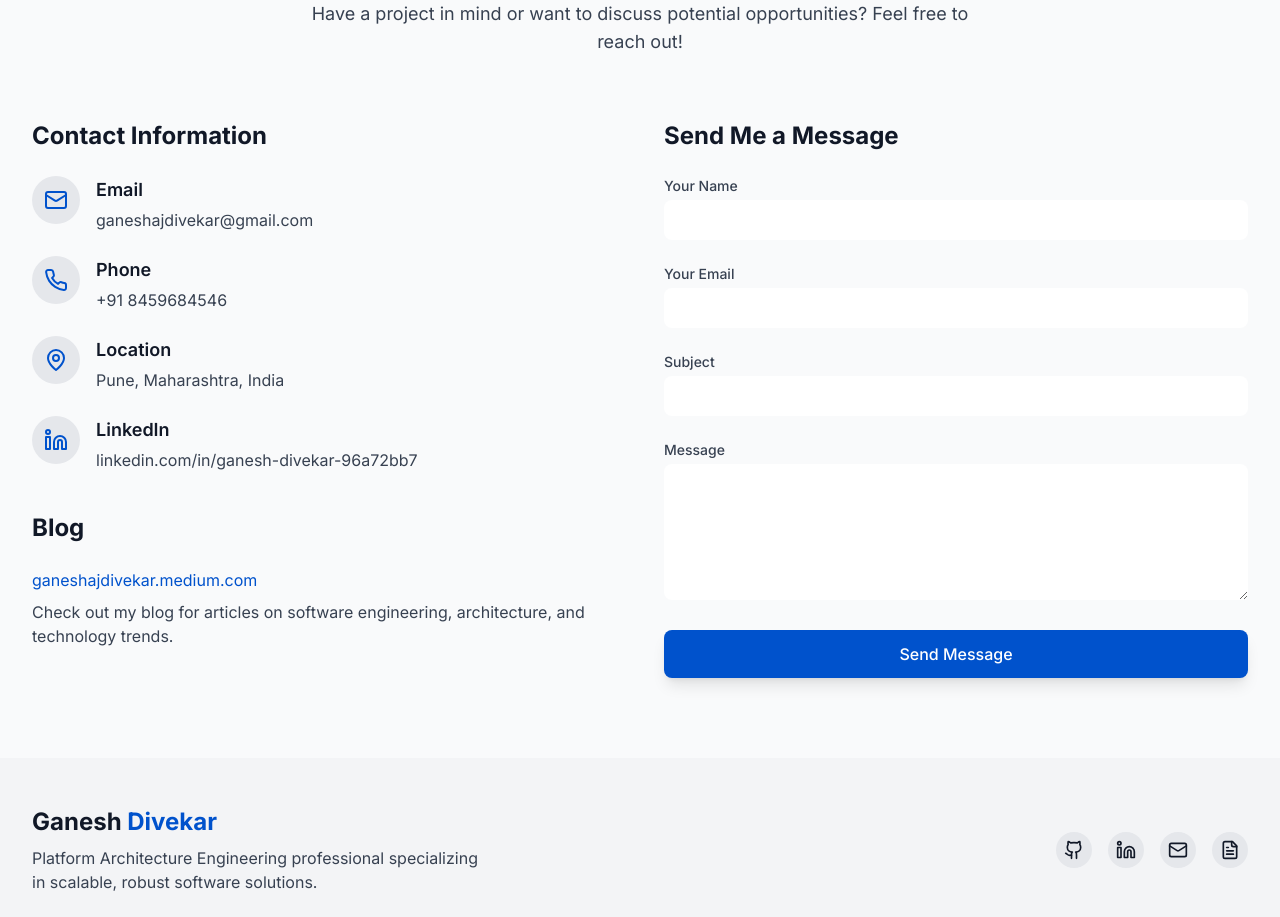
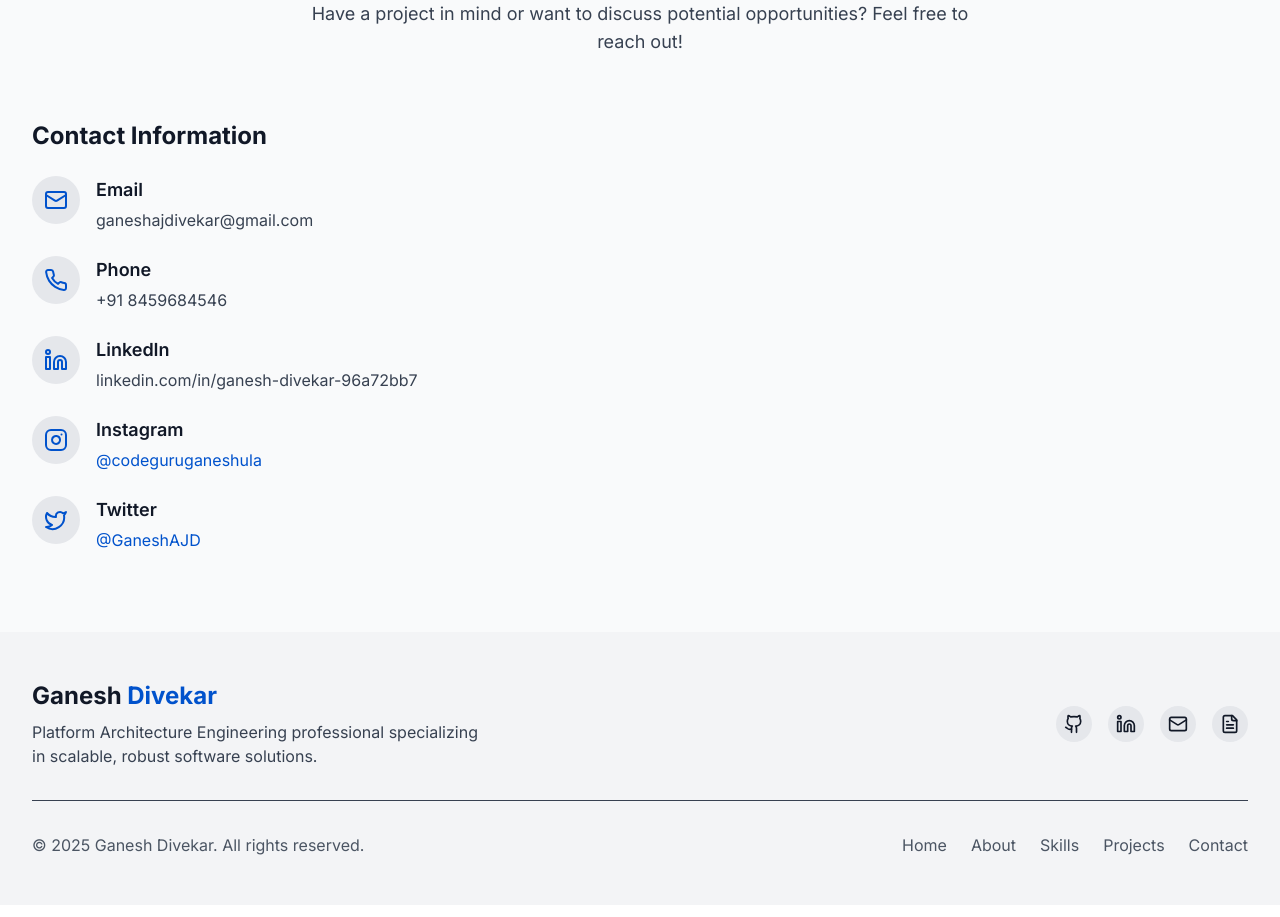
Before and after one commit to GaneshajDivekar/ganeshdivekarprofile, a React (Vite) app: page / in a window 1280 px wide. Shown: the part 5880-6797 px from the top of the page. Built offline with nearby package versions, Linux system fonts and the light colour scheme.

Commit message:
added social media

```diff
--- a/package.json
+++ b/package.json
@@ -10,6 +10,7 @@
     "preview": "vite preview"
   },
   "dependencies": {
+    "framer-motion": "^12.4.10",
     "lucide-react": "^0.344.0",
     "react": "^18.3.1",
     "react-dom": "^18.3.1"
@@ -28,6 +29,6 @@
     "tailwindcss": "^3.4.1",
     "typescript": "^5.5.3",
     "typescript-eslint": "^8.3.0",
-    "vite": "^5.4.2"
+    "vite": "^6.2.0"
   }
 }
--- a/src/App.tsx
+++ b/src/App.tsx
@@ -6,7 +6,7 @@ import Skills from './components/Skills';
 import Projects from './components/Projects';
 import Contact from './components/Contact';
 import Footer from './components/Footer';
-// import Gallery from './components/Gallery';
+ //import Gallery from './components/Gallery';
 
 function App() {
   const [darkMode, setDarkMode] = useState(false);
@@ -40,7 +40,7 @@ function App() {
         <About darkMode={darkMode} />
         <Skills darkMode={darkMode} />
         <Projects darkMode={darkMode} />
-        {/* <Gallery darkMode={darkMode} /> */}
+        { /*<Gallery darkMode={darkMode} />*/ }
         <Contact darkMode={darkMode} />
       </main>
       <Footer darkMode={darkMode} />
--- a/src/components/Contact.tsx
+++ b/src/components/Contact.tsx
@@ -1,5 +1,6 @@
 import React, { useState } from 'react';
 import { Mail, Phone, MapPin, Linkedin } from 'lucide-react';
+import { Instagram, Twitter } from 'lucide-react';
 
 interface ContactProps {
   darkMode: boolean;
@@ -26,13 +27,11 @@ const Contact: React.FC<ContactProps> = ({ darkMode }) => {
     e.preventDefault();
     setIsSubmitting(true);
 
-    // Simulate form submission
     setTimeout(() => {
       setIsSubmitting(false);
       setSubmitSuccess(true);
       setFormData({ name: '', email: '', subject: '', message: '' });
 
-      // Reset success message after 5 seconds
       setTimeout(() => {
         setSubmitSuccess(false);
       }, 5000);
@@ -89,18 +88,6 @@ const Contact: React.FC<ContactProps> = ({ darkMode }) => {
 
               <div className="flex items-start">
                 <div className={`p-3 rounded-full ${darkMode ? 'bg-gray-800' : 'bg-gray-200'} mr-4`}>
-                  <MapPin className="text-blue-600" size={24} />
-                </div>
-                <div>
-                  <h4 className="text-lg font-semibold mb-1">Location</h4>
-                  <p className={darkMode ? 'text-gray-300' : 'text-gray-700'}>
-                    Pune, Maharashtra, India
-                  </p>
-                </div>
-              </div>
-
-              <div className="flex items-start">
-                <div className={`p-3 rounded-full ${darkMode ? 'bg-gray-800' : 'bg-gray-200'} mr-4`}>
                   <Linkedin className="text-blue-600" size={24} />
                 </div>
                 <div>
@@ -115,125 +102,41 @@ const Contact: React.FC<ContactProps> = ({ darkMode }) => {
                   </a>
                 </div>
               </div>
+
+              <div className="flex items-start">
+                <div className={`p-3 rounded-full ${darkMode ? 'bg-gray-800' : 'bg-gray-200'} mr-4`}>
+                  <Instagram className="text-blue-600" size={24} />
                 </div>
-
-            <div className="mt-10">
-              <h3 className="text-2xl font-bold mb-6">Blog</h3>
+                <div>
+                  <h4 className="text-lg font-semibold mb-1">Instagram</h4>
                   <a
-                href="https://ganeshajdivekar.medium.com/"
+                    href="https://www.instagram.com/codeguruganeshula/?hl=en"
                     target="_blank"
                     rel="noopener noreferrer"
                     className="text-blue-600 hover:text-blue-700 transition-colors duration-300"
                   >
-                ganeshajdivekar.medium.com
+                    @codeguruganeshula
                   </a>
-              <p className={`mt-2 ${darkMode ? 'text-gray-300' : 'text-gray-700'}`}>
-                Check out my blog for articles on software engineering, architecture, and technology trends.
-              </p>
                 </div>
               </div>
 
+              <div className="flex items-start">
+                <div className={`p-3 rounded-full ${darkMode ? 'bg-gray-800' : 'bg-gray-200'} mr-4`}>
+                  <Twitter className="text-blue-600" size={24} />
+                </div>
                 <div>
-            <h3 className="text-2xl font-bold mb-6">Send Me a Message</h3>
-            <form onSubmit={handleSubmit} className="space-y-6">
-              <div>
-                <label htmlFor="name" className={`block text-sm font-medium ${darkMode ? 'text-gray-300' : 'text-gray-700'} mb-1`}>
-                  Your Name
-                </label>
-                <input
-                  type="text"
-                  id="name"
-                  name="name"
-                  value={formData.name}
-                  onChange={handleChange}
-                  required
-                  className={`w-full px-4 py-2 rounded-lg focus:outline-none focus:ring-2 focus:ring-blue-500 ${
-                    darkMode
-                      ? 'bg-gray-800 border-gray-700 text-white'
-                      : 'bg-white border-gray-300 text-gray-900'
-                  }`}
-                />
+                  <h4 className="text-lg font-semibold mb-1">Twitter</h4>
+                  <a
+                    href="https://x.com/GaneshAJD"
+                    target="_blank"
+                    rel="noopener noreferrer"
+                    className="text-blue-600 hover:text-blue-700 transition-colors duration-300"
+                  >
+                    @GaneshAJD
+                  </a>
                 </div>
-
-              <div>
-                <label htmlFor="email" className={`block text-sm font-medium ${darkMode ? 'text-gray-300' : 'text-gray-700'} mb-1`}>
-                  Your Email
-                </label>
-                <input
-                  type="email"
-                  id="email"
-                  name="email"
-                  value={formData.email}
-                  onChange={handleChange}
-                  required
-                  className={`w-full px-4 py-2 rounded-lg focus:outline-none focus:ring-2 focus:ring-blue-500 ${
-                    darkMode
-                      ? 'bg-gray-800 border-gray-700 text-white'
-                      : 'bg-white border-gray-300 text-gray-900'
-                  }`}
-                />
               </div>
-
-              <div>
-                <label htmlFor="subject" className={`block text-sm font-medium ${darkMode ? 'text-gray-300' : 'text-gray-700'} mb-1`}>
-                  Subject
-                </label>
-                <input
-                  type="text"
-                  id="subject"
-                  name="subject"
-                  value={formData.subject}
-                  onChange={handleChange}
-                  required
-                  className={`w-full px-4 py-2 rounded-lg focus:outline-none focus:ring-2 focus:ring-blue-500 ${
-                    darkMode
-                      ? 'bg-gray-800 border-gray-700 text-white'
-                      : 'bg-white border-gray-300 text-gray-900'
-                  }`}
-                />
             </div>
-
-              <div>
-                <label htmlFor="message" className={`block text-sm font-medium ${darkMode ? 'text-gray-300' : 'text-gray-700'} mb-1`}>
-                  Message
-                </label>
-                <textarea
-                  id="message"
-                  name="message"
-                  rows={5}
-                  value={formData.message}
-                  onChange={handleChange}
-                  required
-                  className={`w-full px-4 py-2 rounded-lg focus:outline-none focus:ring-2 focus:ring-blue-500 ${
-                    darkMode
-                      ? 'bg-gray-800 border-gray-700 text-white'
-                      : 'bg-white border-gray-300 text-gray-900'
-                  }`}
-                ></textarea>
-              </div>
-
-              <div>
-                <button
-                  type="submit"
-                  disabled={isSubmitting}
-                  className={`w-full py-3 px-6 rounded-lg bg-blue-600 text-white font-medium shadow-lg hover:bg-blue-700 transition-colors duration-300 ${isSubmitting ? 'opacity-70 cursor-not-allowed' : ''}`}
-                >
-                  {isSubmitting ? 'Sending...' : 'Send Message'}
-                </button>
-              </div>
-
-              {submitSuccess && (
-                <div className="p-4 rounded-lg bg-green-100 text-green-800">
-                  Your message has been sent successfully. I'll get back to you soon!
-                </div>
-              )}
-
-              {submitError && (
-                <div className="p-4 rounded-lg bg-red-100 text-red-800">
-                  {submitError}
-                </div>
-              )}
-            </form>
           </div>
         </div>
       </div>
--- a/src/components/Gallery.tsx
+++ b/src/components/Gallery.tsx
@@ -0,0 +1,64 @@
+// Gallery.js
+import React from 'react';
+import { motion } from 'framer-motion';
+
+interface GalleryProps {
+  darkMode: boolean;
+}
+
+const Gallery: React.FC<GalleryProps> = ({ darkMode }) => {
+  const personalImages = [
+    'https://www.dropbox.com/scl/fi/nzrwqo9omonq8kn05uhep/image1.jpeg?rlkey=s8ft32if63ad75v6fzsi9oapz&st=erisda7y&dl=0',
+    'https://source.unsplash.com/400x300/?travel,mountains',
+    'https://source.unsplash.com/400x300/?adventure,forest'
+  ];
+
+  const professionalImages = [
+    'https://source.unsplash.com/400x300/?technology,office',
+    'https://source.unsplash.com/400x300/?business,meeting',
+    'https://source.unsplash.com/400x300/?corporate,work'
+  ];
+
+  return (
+    <section className={`py-10 transition-all duration-500 ${darkMode ? 'bg-gray-900 text-white' : 'bg-gray-100 text-gray-900'}`}>
+      <div className="container mx-auto text-center px-4">
+        <motion.h2
+          className="text-4xl font-extrabold mb-8"
+          initial={{ opacity: 0, y: -20 }}
+          animate={{ opacity: 1, y: 0 }}
+          transition={{ duration: 0.5 }}
+        >
+          Gallery
+        </motion.h2>
+
+        <h3 className="text-2xl font-semibold mb-4">Personal</h3>
+        <div className="grid grid-cols-1 sm:grid-cols-2 md:grid-cols-3 gap-6 mb-8">
+          {personalImages.map((src, index) => (
+            <motion.img
+              key={index}
+              src={src}
+              alt={`Personal ${index + 1}`}
+              className="rounded-xl shadow-lg w-full hover:scale-105 transition-transform duration-300"
+              whileHover={{ scale: 1.1 }}
+            />
+          ))}
+        </div>
+
+        <h3 className="text-2xl font-semibold mb-4">Professional</h3>
+        <div className="grid grid-cols-1 sm:grid-cols-2 md:grid-cols-3 gap-6">
+          {professionalImages.map((src, index) => (
+            <motion.img
+              key={index}
+              src={src}
+              alt={`Professional ${index + 1}`}
+              className="rounded-xl shadow-lg w-full hover:scale-105 transition-transform duration-300"
+              whileHover={{ scale: 1.1 }}
+            />
+          ))}
+        </div>
+      </div>
+    </section>
+  );
+};
+
+export default Gallery;
```
Also changed, not shown: 1 other file (tests, documents, lock files or other folders). Lines whose indentation alone changed are shown as unchanged.
